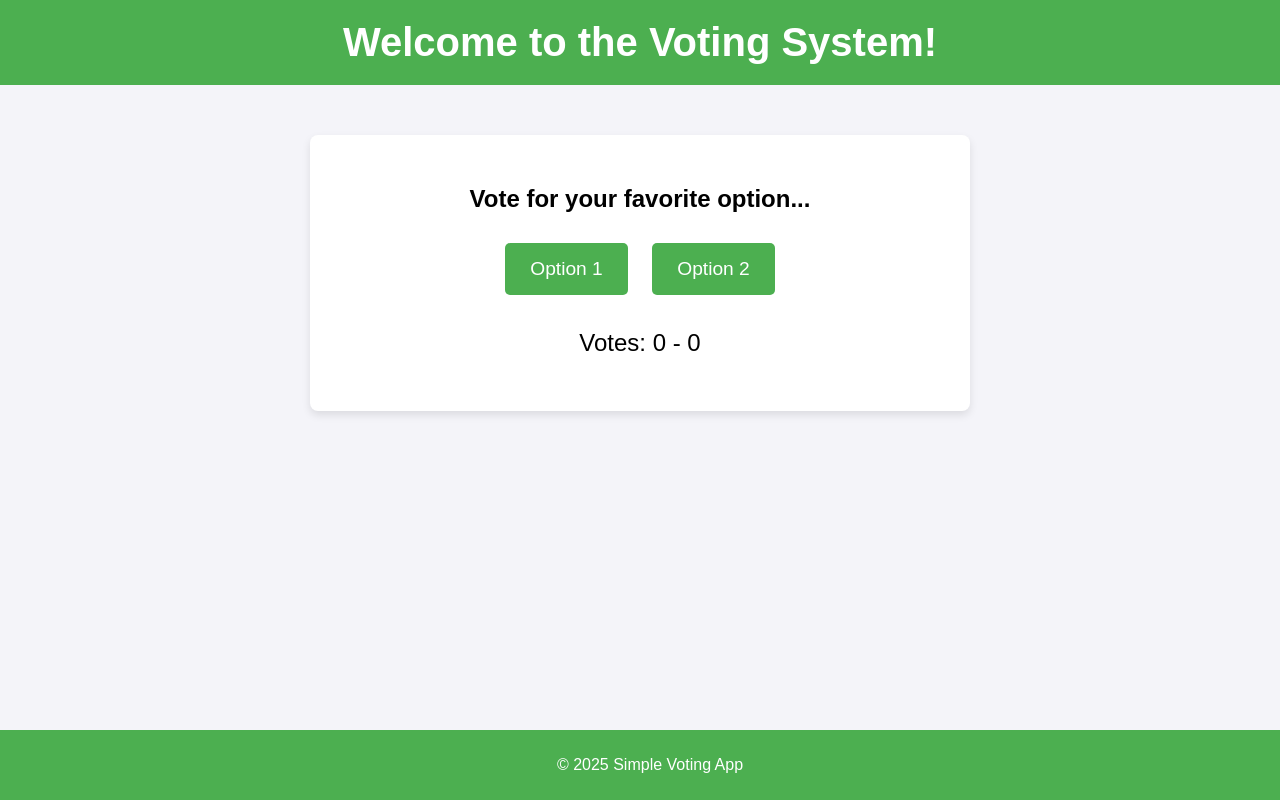
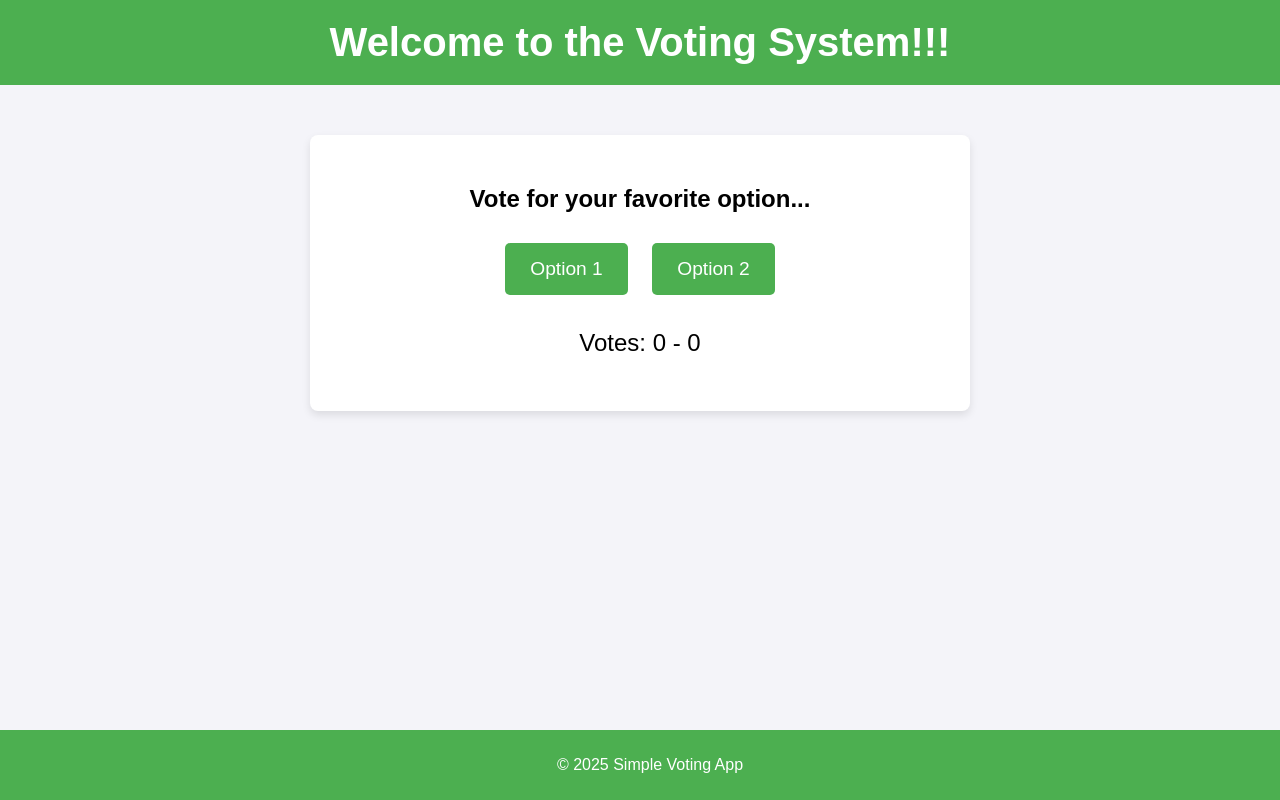
Before and after one commit to rohith8088/simple-voting-app, a plain HTML site: page index.html in a window 1280 px wide. Drawn offline with Linux system fonts and the light colour scheme.

Commit message:
Update index.html

```diff
--- a/index.html
+++ b/index.html
@@ -68,7 +68,7 @@
 <body>
 
   <header>
-    <h1>Welcome to the Voting System!</h1>
+    <h1>Welcome to the Voting System!!!</h1>
   </header>
 
   <div class="container">
```
